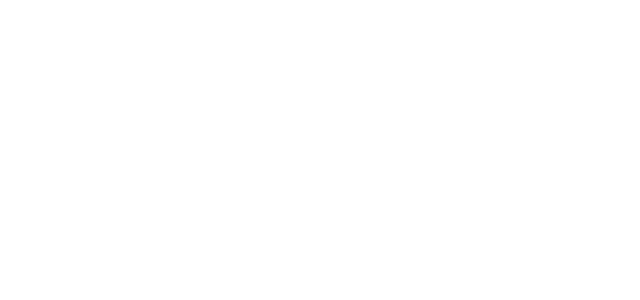
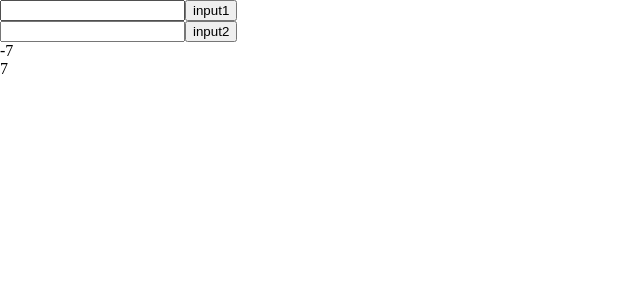
Before and after one commit to CCCWS/typescript-react, a React (Create React App) app in the folder client/: page /test2 in a window 1280 px wide. Before the commit this address had no page. Shown: the top 300 px of the page, without its empty margins (0-640 px from the left). Built offline with nearby package versions, Linux system fonts and the light colour scheme.

Commit message:
typescript-react

```diff
--- a/client/src/App.tsx
+++ b/client/src/App.tsx
@@ -2,6 +2,7 @@
 import { BrowserRouter, Route, Routes } from "react-router-dom";
 import Main from "./Main";
 import Test from "./Test";
+import Test2 from "./Test2";
 
 function App() {
   return (
@@ -9,6 +10,7 @@
       <Routes>
         <Route path="/" element={<Main />} />
         <Route path="/test" element={<Test />} />
+        <Route path="/test2" element={<Test2 />} />
       </Routes>
     </BrowserRouter>
   );
--- a/client/src/Main.tsx
+++ b/client/src/Main.tsx
@@ -10,7 +10,7 @@
   text: string;
 }
 
-const Main: React.FC = () => {
+const Main = () => {
   //FC > FunctionComponent
   //JSX를 return
   const [todoList, setTodoList] = useState<Todo[]>([]);
--- a/client/src/Test.tsx
+++ b/client/src/Test.tsx
@@ -4,6 +4,7 @@
 import Wrapper from "./components/Wrapper";
 import Button from "./components/UI/Button";
 import Modal from "./components/UI/Modal";
+import useAxios from "./hooks/useAxios";
 
 const Test = () => {
   const [bool, setBool] = useState<boolean>(false);
@@ -13,6 +14,7 @@
     title: string;
     massage: string;
   }>();
+
 
   const setNumhendler = (e: React.ChangeEvent<HTMLInputElement>) => {
     e.preventDefault();
@@ -37,7 +39,6 @@
 
   const inputRef = useRef<HTMLInputElement>(null);
   const divRef = useRef<HTMLDivElement>(null);
-  console.log(inputRef.current?.value);
 
   return (
     <React.Fragment>
@@ -63,9 +64,7 @@
         ></Input>
       </form>
 
-      <br />
 
-      <div className={styles.test}>test</div>
 
       <Button innerText={"테스트"} clickFunc={onClick} />
     </React.Fragment>
--- /dev/null
+++ b/client/src/Test2.tsx
@@ -0,0 +1,30 @@
+import React from "react";
+import useCounter from "./hooks/useCounter";
+import useInput from "./hooks/useInput";
+
+const Test2 = () => {
+  const input1 = useInput("");
+  const input2 = useInput("");
+
+  const count1 = useCounter("-");
+  const count2 = useCounter("+");
+
+  return (
+    <div>
+      <input value={input1.data} onChange={input1.onChange}></input>
+      <button onClick={input1.onAlert}>input1</button>
+
+      <br />
+
+      <input value={input2.data} onChange={input2.onChange}></input>
+      <button onClick={input2.onAlert}>input2</button>
+
+      <br />
+
+      <div>{count1.count}</div>
+      <div>{count2.count}</div>
+    </div>
+  );
+};
+
+export default Test2;
--- /dev/null
+++ b/client/src/hooks/useAxios.ts
@@ -0,0 +1,35 @@
+import React, { useState, useEffect } from "react";
+import axios from "axios";
+
+interface Props {
+  type: string;
+  url: string;
+}
+
+const useAxios = (type: string, url: string) => {
+  const [value, setValue] = useState();
+
+  useEffect(() => {
+    if (type === "get") {
+      get();
+    }
+    if (type === "post") {
+    }
+
+    if (type === "delete") {
+    }
+
+    if (type === "patch") {
+    }
+    // eslint-disable-next-line react-hooks/exhaustive-deps
+  }, []);
+
+  const get = async () => {
+    const res = await axios.get(url);
+    setValue(res.data);
+  };
+
+  return value;
+};
+
+export default useAxios;
--- /dev/null
+++ b/client/src/hooks/useCounter.ts
@@ -0,0 +1,25 @@
+import { useEffect, useState } from "react";
+
+const useCounter = (type: string) => {
+  const [count, setCount] = useState<number>(0);
+
+  useEffect(() => {
+    if (type === "+") {
+      const interval = setInterval(() => {
+        setCount((prev) => prev + 1);
+      }, 1000);
+      return () => clearInterval(interval);
+    }
+
+    if (type === "-") {
+      const interval = setInterval(() => {
+        setCount((prev) => prev - 1);
+      }, 1000);
+      return () => clearInterval(interval);
+    }
+  }, [type]);
+
+  return { count };
+};
+
+export default useCounter;
--- /dev/null
+++ b/client/src/hooks/useInput.ts
@@ -0,0 +1,18 @@
+import { useState } from "react";
+
+const useInput = (text: string) => {
+  const [data, setData] = useState(text);
+
+  const onChange = (e: React.ChangeEvent<HTMLInputElement>) => {
+    setData(e.target.value);
+  };
+
+  const onAlert = () => {
+    alert(data);
+    setData("");
+  };
+
+  return { data, onChange, onAlert };
+};
+
+export default useInput;
```
